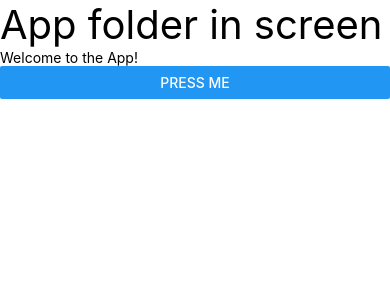
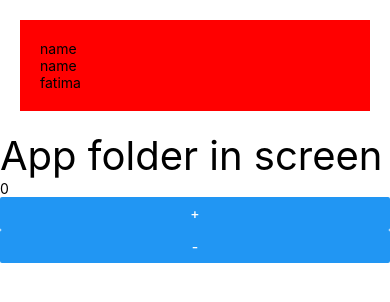
Before and after one commit to itubayounas/React-Native-Tutorial, a React Native app: screen / in a window 390 px wide. Shown: the top 302 px of the page. Built offline with nearby package versions, Linux system fonts and the light colour scheme.

Commit message:
FlatList

```diff
--- a/App.jsx
+++ b/App.jsx
@@ -1,13 +1,24 @@
 import { View, Text } from 'react-native'
 import React from 'react'
 import { Button } from 'react-native'
+import { useState } from 'react'
+import Flat_List from './src/components/Flat_List'
+// import { FlatList } from 'react-native/types_generated/index'
 
 const App = () => {
+  const [count, setCount] = useState(0);
   return (
     <View>
+      <Flat_List/>
       <Text style={{fontSize: 40}}>App folder in screen</Text>
-      <Text>Welcome to the App!</Text>
-      <Button title="Press me" />
+      <Text>{count}</Text>
+      <Button title="+"  style={{margin: 10}} onPress={()=>{
+        setCount(count + 1);
+      }}/>
+      <Button title="-"  style={{margin: 10}} onPress={()=>{
+        setCount(count - 1);
+      }}/>
+
     </View>
   )
 }
--- a/package.json
+++ b/package.json
@@ -3,6 +3,7 @@
   "version": "0.0.1",
   "private": true,
   "scripts": {
+    "dev": "react-native run-android --active-arch-only",
     "android": "react-native run-android",
     "ios": "react-native run-ios",
     "lint": "eslint .",
--- /dev/null
+++ b/src/components/Flat_List.jsx
@@ -0,0 +1,43 @@
+import { View, Text } from 'react-native'
+import React from 'react'
+import { FlatList } from 'react-native'
+import { StyleSheet } from 'react-native'
+  const data=[
+    {id:1,value:"name"},
+      {id:2,value:"name"},
+      {id:3 ,value:"fatima"},
+  ]
+const Flat_List = () => {
+     const renderItem=({item})=>(
+      <View>
+        <Text>{item.value}</Text>
+      </View>
+
+     )
+
+
+
+  return (
+    <View style={styles.container} >
+
+      <FlatList
+      data={data}
+      renderItem={renderItem}
+      keyExtractor={item => item.id}
+      />
+
+
+    </View>
+  )
+}
+const styles = StyleSheet.create({
+  container:{
+    margin:20,
+    padding:20,
+    backgroundColor:"red",
+
+
+  }
+})
+
+export default Flat_List
```
